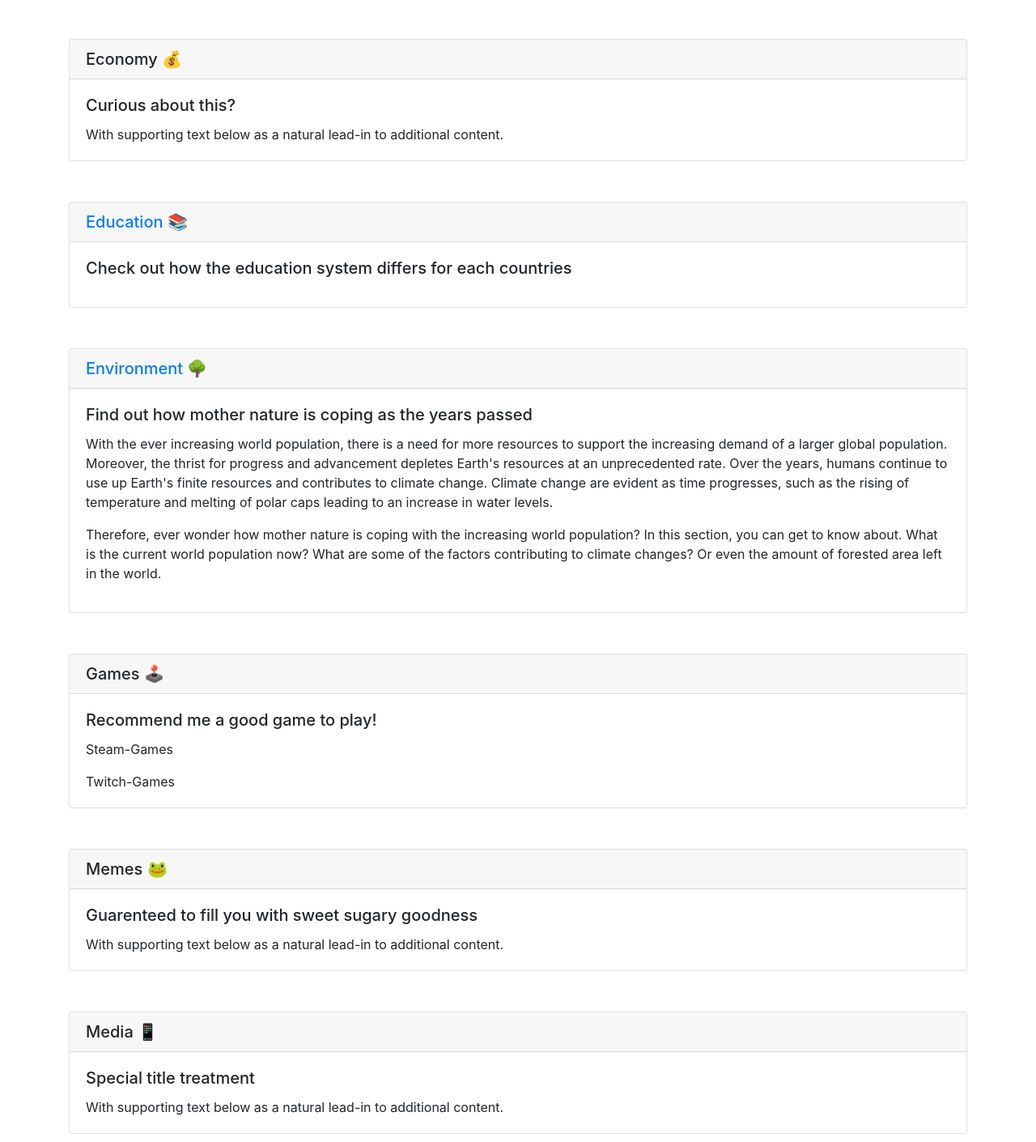
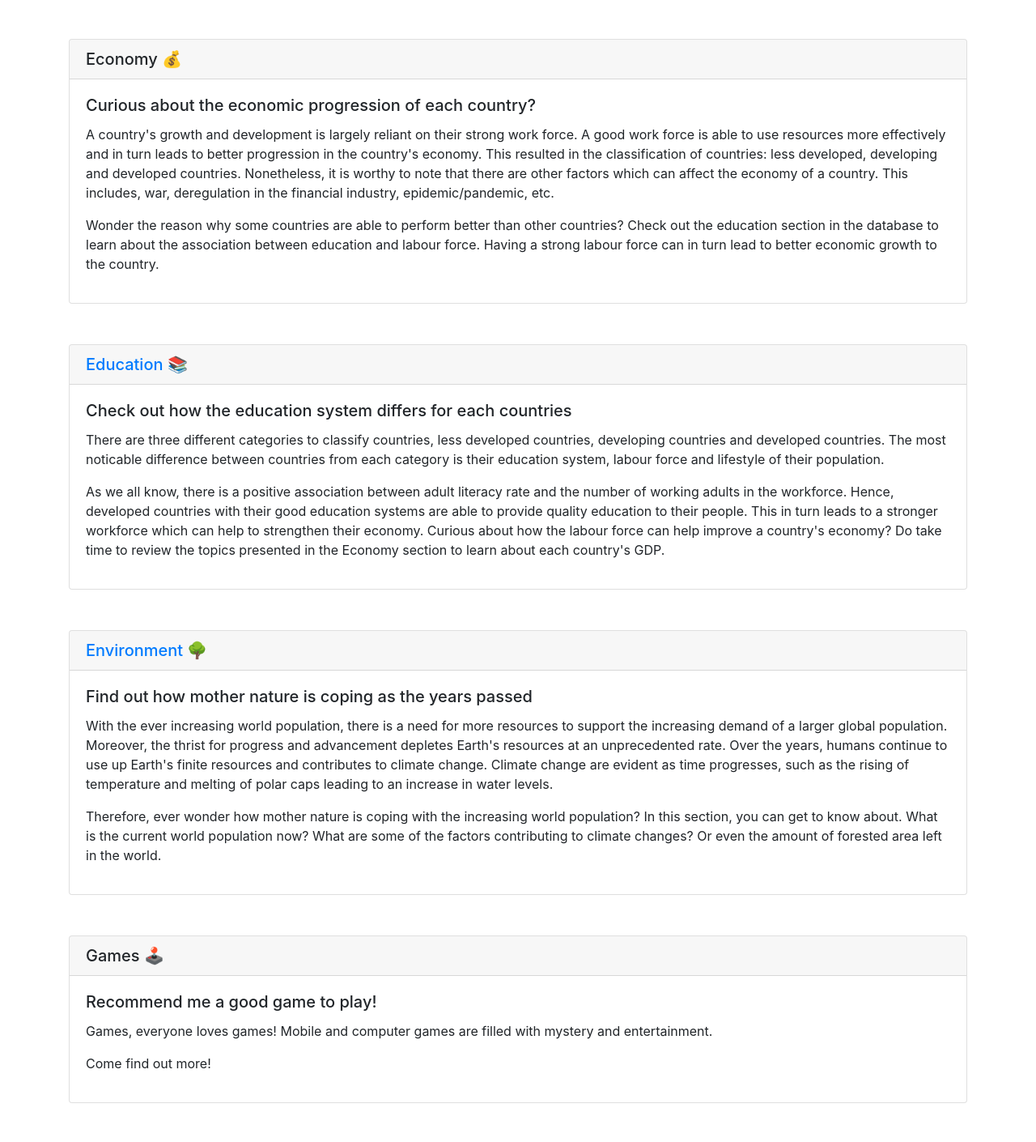
Before and after one commit to ngzhaoming/Data-Visualization, an Angular app in the folder website/: page /categories in a window 1280 px wide. Shown: the part 611-2021 px from the top of the page at 81% size. Built offline with nearby package versions, Linux system fonts and the light colour scheme.

Commit message:
:sparkles: Add economy list page

```diff
--- a/website/src/app/app-routing.module.ts
+++ b/website/src/app/app-routing.module.ts
@@ -5,6 +5,7 @@ import { HomePageComponent } from './home-page/home-page.component';
 import { DatasetListComponent } from './dataset-list/dataset-list.component';
 import { EnvironmentListComponent } from './environment-list/environment-list.component';
 import { EducationListComponent } from './education-list/education-list.component';
+import { EconomyListComponent } from './economy-list/economy-list.component';
 
 
 const routes: Routes = [
@@ -13,6 +14,7 @@ const routes: Routes = [
   { path: 'dataset', component: DatasetListComponent},
   { path: 'environment', component: EnvironmentListComponent},
   { path: 'education', component: EducationListComponent},
+  { path: 'economy', component: EconomyListComponent},
 ];
 
 @NgModule({
@@ -26,4 +28,5 @@ export const routingComponents = [
   DatasetListComponent,
   EnvironmentListComponent,
   EducationListComponent,
+  EconomyListComponent,
 ]
--- a/website/src/app/categories-list/categories-list.component.ts
+++ b/website/src/app/categories-list/categories-list.component.ts
@@ -22,7 +22,7 @@ import { Component, OnInit } from '@angular/core';
         <div class="card-cat card" id="anime">
           <h5 class="card-header">Anime 🎎</h5>
           <div class="card-body">
-            <h5 class="card-title">Special title treatment</h5>
+            <h5 class="card-title">Discover the most anticipated and sought after anime!</h5>
             <p class="card-text">With supporting text below as a natural lead-in to additional content.</p>
           </div>
         </div>
@@ -30,8 +30,20 @@ import { Component, OnInit } from '@angular/core';
         <div class="card-cat card" id="economy">
           <h5 class="card-header">Economy 💰</h5>
           <div class="card-body">
-            <h5 class="card-title">Curious about this?</h5>
-            <p class="card-text">With supporting text below as a natural lead-in to additional content.</p>
+            <h5 class="card-title">Curious about the economic progression of each country?</h5>
+            <p class="card-text">
+              A country's growth and development is largely reliant on their strong work force. A good work force
+              is able to use resources more effectively and in turn leads to better progression in the country's economy.
+              This resulted in the classification of countries: less developed, developing and developed countries.
+              Nonetheless, it is worthy to note that there are other factors which can affect the economy of a
+              country. This includes, war, deregulation in the financial industry, epidemic/pandemic, etc.
+            </p>
+            <p>
+              Wonder the reason why some countries are able to perform better than other countries?
+              Check out the education section in the database to learn about the association between
+              education and labour force. Having a strong labour force can in turn lead to better
+              economic growth to the country.
+            </p>
           </div>
         </div>
 
@@ -40,10 +52,17 @@ import { Component, OnInit } from '@angular/core';
           <div class="card-body">
             <h5 class="card-title">Check out how the education system differs for each countries</h5>
             <p class="card-text">
-
+              There are three different categories to classify countries, less developed countries, developing
+              countries and developed countries. The most noticable difference between countries from each
+              category is their education system, labour force and lifestyle of their population.
             </p>
             <p>
-
+              As we all know, there is a positive association between adult literacy rate and the number
+              of working adults in the workforce. Hence, developed countries with their good education
+              systems are able to provide quality education to their people. This in turn leads to a stronger
+              workforce which can help to strengthen their economy. Curious about how the labour force can
+              help improve a country's economy? Do take time to review the topics presented in the Economy
+              section to learn about each country's GDP.
             </p>
           </div>
         </div>
@@ -71,8 +90,12 @@ import { Component, OnInit } from '@angular/core';
         <h5 class="card-header">Games 🕹️</h5>
         <div class="card-body">
           <h5 class="card-title">Recommend me a good game to play!</h5>
-          <p class="card-text">Steam-Games</p>
-          <p class="card-text">Twitch-Games</p>
+          <p class="card-text">
+            Games, everyone loves games! Mobile and computer games are filled with mystery and entertainment.
+          </p>
+          <p>
+            Come find out more!
+          </p>
         </div>
       </div>
 
@@ -85,7 +108,7 @@ import { Component, OnInit } from '@angular/core';
       </div>
 
       <div class="card-cat card" id="science">
-        <h5 class="card-header">Media 📱</h5>
+        <h5 class="card-header">Sci and Tech 📱</h5>
         <div class="card-body">
           <h5 class="card-title">Special title treatment</h5>
           <p class="card-text">With supporting text below as a natural lead-in to additional content.</p>
--- /dev/null
+++ b/website/src/app/economy-list/economy-list.component.ts
@@ -0,0 +1,19 @@
+import { Component, OnInit } from '@angular/core';
+
+@Component({
+  selector: 'app-economy-list',
+  template: `
+    <p>
+      economy-list works!
+    </p>
+  `,
+  styles: []
+})
+export class EconomyListComponent implements OnInit {
+
+  constructor() { }
+
+  ngOnInit(): void {
+  }
+
+}
```
Also changed, not shown: 1 other file (tests, documents, lock files or other folders).
